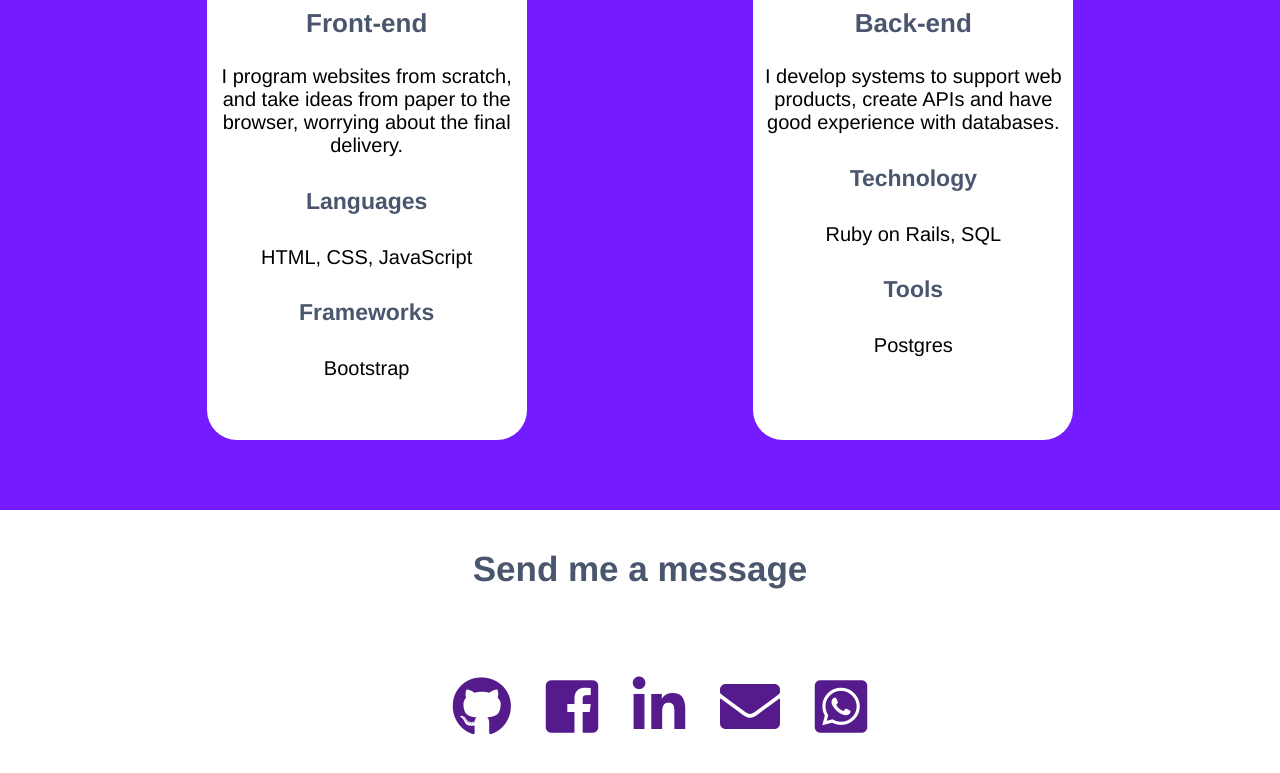
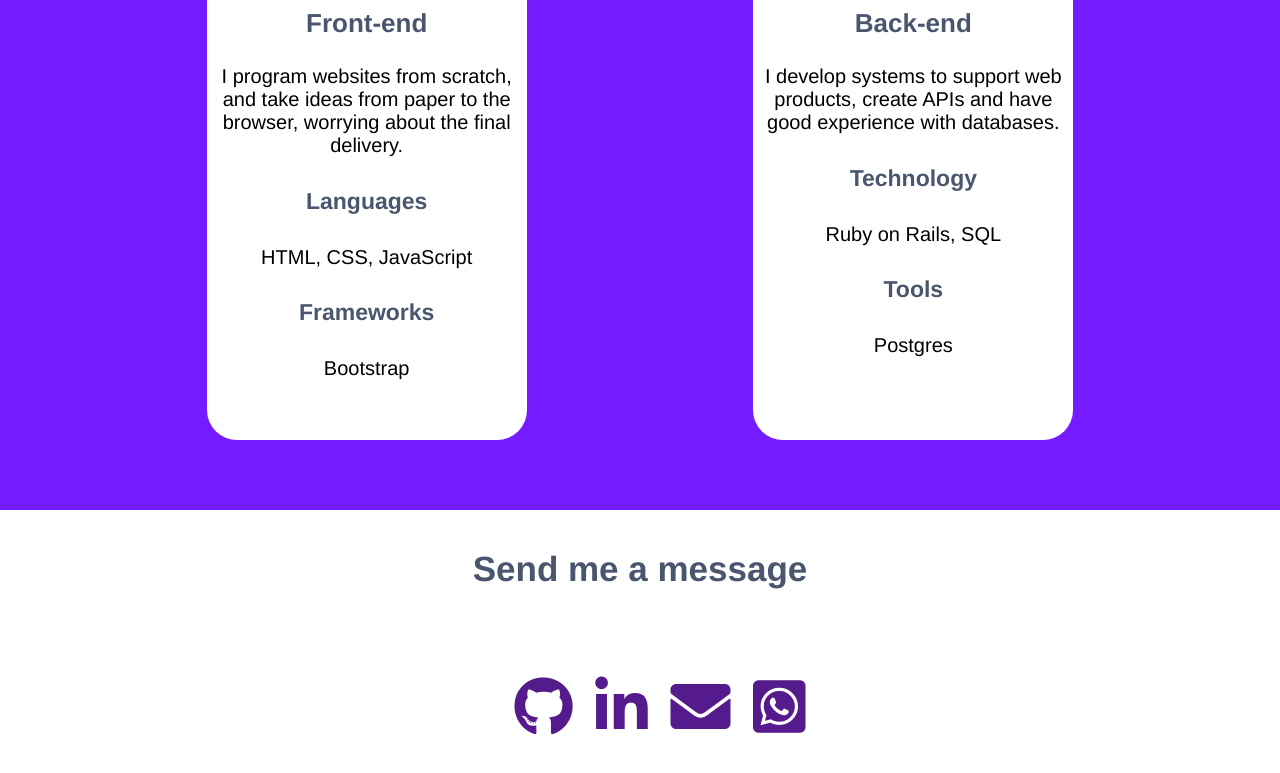
Before and after one commit to Jamal-CRF/profile, a plain HTML site: page index.html in a window 1280 px wide. Shown: the part 875-1648 px from the top of the page. Drawn offline with Linux system fonts and the light colour scheme.

Commit message:
removi o fb

```diff
--- a/index.html
+++ b/index.html
@@ -59,9 +59,9 @@
         <a href="https://github.com/Jamal-CRF" target="_blank">
           <i class="fab fa-github"></i>
         </a>
-        <a href="https://www.facebook.com/lucas.araujomouta" target="_blank">
+        <!-- <a href="https://www.facebook.com/lucas.araujomouta" target="_blank">
           <i class="fab fa-facebook-square"> </i>
-        </a>
+        </a> -->
         <!-- <a href="https://github.com/Jamal-CRF" target="_blank">
           <i class="fas fa-phone-square">(21)999978879</i>  -->
         </a>
--- a/style.css
+++ b/style.css
@@ -138,12 +138,12 @@ a:-webkit-any-link {
 }
 .fas {
   color: #551a8b;
-  padding-left: 9px;
-  padding-right: 9px;
+  padding-left: 3px;
+  padding-right: 3px;
 }
 .fab {
-  padding-left: 9px;
-  padding-right: 9px;
+  padding-left: 3px;
+  padding-right: 3px;
   color: #551a8b;
 
 }
```
